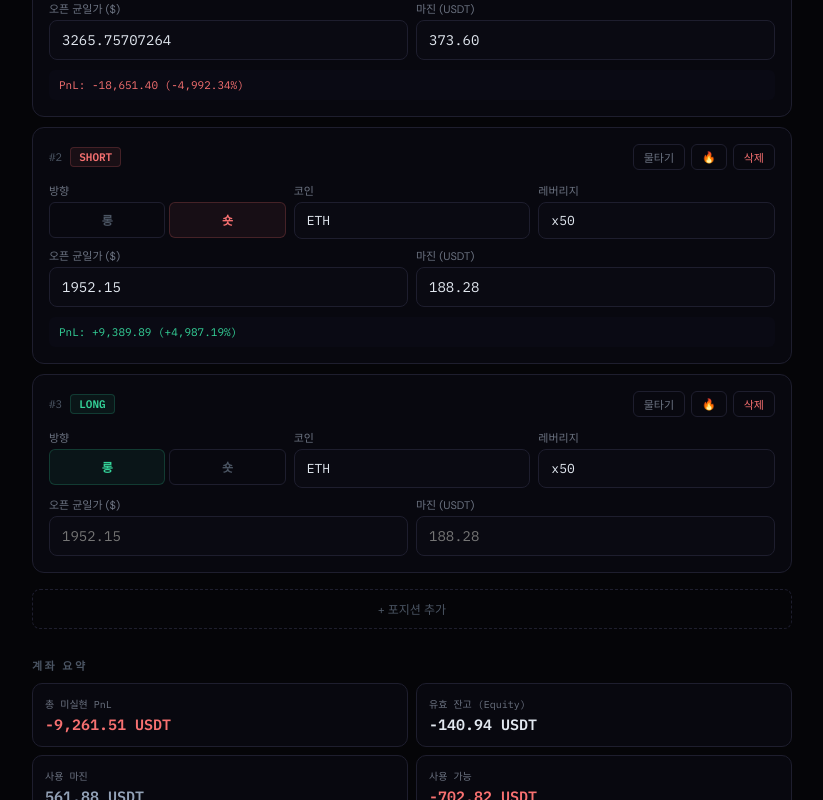
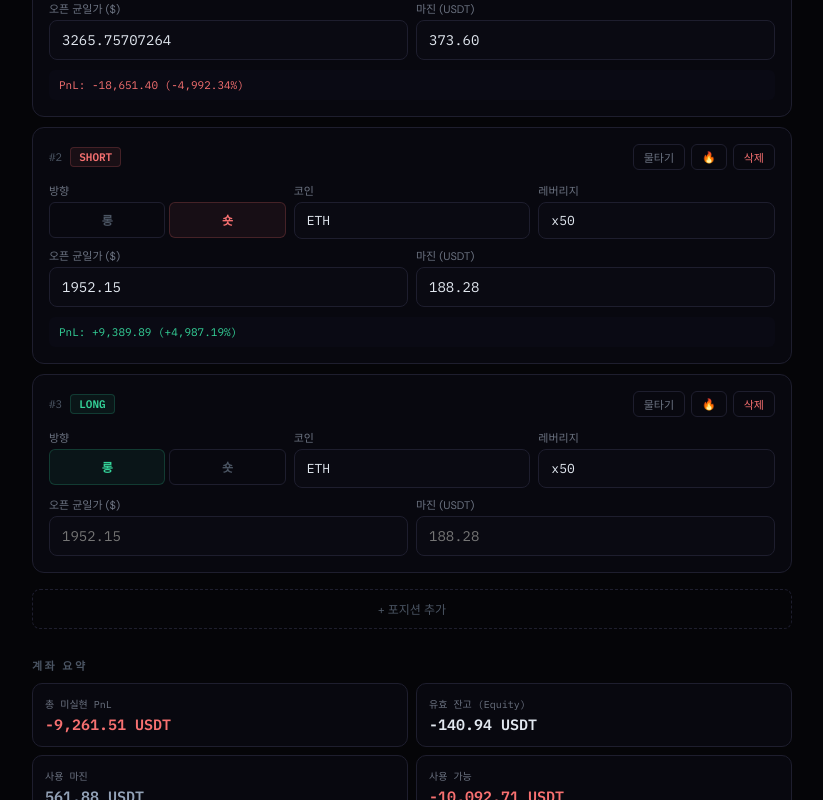
Before and after one commit to qwfgsdg/calc-simulator, a Next.js app: page /calc in a window 1280 px wide. Both pictures are taken after typing "5" into the empty fields and a click on the button "+ 포지션 추가". Shown: the part 481-1281 px from the top of the page, without its empty margins (228-1051 px from the left). Built offline with nearby package versions, Linux system fonts and the light colour scheme.

Commit message:
Update simulator-v4.jsx

```diff
--- a/app/calc/simulator-v4.jsx
+++ b/app/calc/simulator-v4.jsx
@@ -187,7 +187,10 @@ export default function SimV4() {
     const totalPnL = parsed.reduce((a, p) => a + p.pnl, 0);
     const equity = wb + totalPnL;
     const totalMargin = parsed.reduce((a, p) => a + p.mg, 0);
-    const freeMargin = equity - totalMargin;
+    // Bybit 방식: 미실현 이익은 사용가능 마진에 반영하지 않음 (손실만 반영)
+    const lossOnlyPnL = parsed.reduce((a, p) => a + Math.min(p.pnl, 0), 0);
+    const availEquity = wb + lossOnlyPnL;
+    const freeMargin = availEquity - totalMargin;
 
     // ── Reverse-engineer maintenance margin from exchange liq price ──
     // At liqPrice, equity = MM_actual
@@ -279,13 +282,15 @@ export default function SimV4() {
           : newAvg - totalFee / newQty;
         const moveNeeded = pct(breakeven - newAvg, newAvg);
 
-        // Free margin after
+        // Free margin after (Bybit: 손실만 반영)
         const afterTotalMargin = totalMargin + addTotalMargin;
-        const afterEquity = wb + parsed.reduce((a, p) => {
-          if (p.id === sel.id) return a + sel.sign * (cp > 0 ? (cp - newAvg) * newQty : 0);
-          return a + p.pnl;
+        const afterLossPnL = parsed.reduce((a, p) => {
+          const pnl = p.id === sel.id
+            ? sel.sign * (cp > 0 ? (cp - newAvg) * newQty : 0)
+            : p.pnl;
+          return a + Math.min(pnl, 0);
         }, 0);
-        const afterFreeMargin = afterEquity - afterTotalMargin;
+        const afterFreeMargin = (wb + afterLossPnL) - afterTotalMargin;
 
         const isLong = sel.dir === "long";
         const liqWorse = exLiq > 0 && afterLiq != null &&
@@ -351,7 +356,14 @@ export default function SimV4() {
             const moveNeeded = pct(breakeven - newAvg, newAvg);
 
             const afterTotalMargin = totalMargin + addMargin;
-            const afterFreeMargin = equity - afterTotalMargin;
+            // Bybit 방식: 역산 후에도 손실만 반영
+            const revAfterLossPnL = parsed.reduce((a, p) => {
+              const pnl = p.id === sel.id
+                ? sel.sign * (cp > 0 ? (cp - newAvg) * newQty : 0)
+                : p.pnl;
+              return a + Math.min(pnl, 0);
+            }, 0);
+            const afterFreeMargin = (wb + revAfterLossPnL) - afterTotalMargin;
 
             const liqWorse = exLiq > 0 && afterLiq != null &&
               (isLong ? afterLiq > exLiq : afterLiq < exLiq);
@@ -379,19 +391,56 @@ export default function SimV4() {
       }
     }
 
-    // ── Solve price for target available amount ──
-    // available(P) = wb + P*A - B - totalMargin, where A = Σ(sign_i * qty_i), B = Σ(sign_i * ep_i * qty_i)
-    // P = (T + B + totalMargin - wb) / A
-    const sumA = parsed.reduce((a, p) => a + p.sign * p.qty, 0);
-    const sumB = parsed.reduce((a, p) => a + p.sign * p.ep * p.qty, 0);
+    // ── Solve price for target available amount (Bybit 방식: 이분법) ──
+    // Bybit에서 available(P) = wb + Σ min(pnl_i(P), 0) - totalMargin
+    // min() 클리핑으로 비선형이므로 이분법 탐색 사용
+
+    // 주어진 가격 P에서 Bybit 방식 freeMargin 계산
+    const calcFreeMarginAt = (P, posArr, extraMargin = 0) => {
+      const arr = posArr || parsed;
+      const tMg = arr.reduce((a, p) => a + p.mg, 0) + extraMargin;
+      const lossPnL = arr.reduce((a, p) => {
+        const pnl = p.sign * (P - p.ep) * p.qty;
+        return a + Math.min(pnl, 0);
+      }, 0);
+      return wb + lossPnL - tMg;
+    };
 
     const solvePriceForAvail = (target, posArr, extraMargin = 0) => {
-      const sA = posArr ? posArr.reduce((a, p) => a + p.sign * p.qty, 0) : sumA;
-      const sB = posArr ? posArr.reduce((a, p) => a + p.sign * p.ep * p.qty, 0) : sumB;
-      const tMg = (posArr ? posArr.reduce((a, p) => a + p.mg, 0) : totalMargin) + extraMargin;
-      if (Math.abs(sA) < 1e-12) return null;
-      const P = (target + sB + tMg - wb) / sA;
-      return P > 0 ? P : null;
+      if (!cp || cp <= 0) return null;
+      const cur = calcFreeMarginAt(cp, posArr, extraMargin);
+      if (cur >= target) return cp; // 이미 충분
+
+      // 양방향 포지션에서는 위/아래 어느 쪽으로 가도 available이 줄어들 수 있으므로
+      // 양쪽 모두 탐색하여 해가 있는 방향을 찾음
+      const bisect = (lo, hi) => {
+        const fLo = calcFreeMarginAt(lo, posArr, extraMargin);
+        const fHi = calcFreeMarginAt(hi, posArr, extraMargin);
+        if (fLo < target && fHi < target) return null; // 범위 내 해 없음
+        // fHi >= target 쪽으로 수렴
+        let a = lo, b = hi;
+        if (calcFreeMarginAt(a, posArr, extraMargin) >= target) {
+          // a 쪽이 이미 충분 — a에서 target 미만이 되는 지점을 찾아야 함 (반전)
+          [a, b] = [b, a];
+        }
+        // a: 부족, b: 충분
+        for (let i = 0; i < 80; i++) {
+          const mid = (a + b) / 2;
+          if (calcFreeMarginAt(mid, posArr, extraMargin) < target) a = mid;
+          else b = mid;
+        }
+        const result = (a + b) / 2;
+        return result > 0 ? result : null;
+      };
+
+      const upResult = bisect(cp, cp * 200);
+      const dnResult = bisect(0.001, cp);
+
+      // 둘 다 해가 있으면 현재가에 더 가까운 쪽 반환
+      if (upResult != null && dnResult != null) {
+        return Math.abs(upResult - cp) < Math.abs(dnResult - cp) ? upResult : dnResult;
+      }
+      return upResult != null ? upResult : dnResult;
     };
 
     // Target available calc
@@ -469,7 +518,12 @@ export default function SimV4() {
         const remTotalPnL = remParsed.reduce((a, p) => a + p.sign * (cp - p.ep) * p.qty, 0);
         const remEquity = newWallet + remTotalPnL;
         const remTotalMargin = remParsed.reduce((a, p) => a + p.mg, 0);
-        const remFreeMargin = remEquity - remTotalMargin;
+        // Bybit 방식: 손실만 반영
+        const remLossPnL = remParsed.reduce((a, p) => {
+          const pnl = p.sign * (cp - p.ep) * p.qty;
+          return a + Math.min(pnl, 0);
+        }, 0);
+        const remFreeMargin = (newWallet + remLossPnL) - remTotalMargin;
 
         // New liq price
         const remLiq = mmRate ? solveLiq(remParsed, mmRate) : null;
@@ -1096,7 +1150,8 @@ export default function SimV4() {
               <SumCard label="사용 마진" value={`${fmt(calc.totalMargin)} USDT`}
                 color="#94a3b8" />
               <SumCard label="사용 가능" value={`${fmt(calc.freeMargin)} USDT`}
-                color={calc.freeMargin > 0 ? "#34d399" : "#f87171"} />
+                color={calc.freeMargin > 0 ? "#34d399" : "#f87171"}
+                sub="미실현 이익 미반영 (Bybit)" />
             </div>
 
             {/* Available amount target */}
@@ -2361,11 +2416,12 @@ function PosCard({ pos, idx, isSel, isPyraLocked, isPyraCounter, onSelect, onPyr
   );
 }
 
-function SumCard({ label, value, color }) {
+function SumCard({ label, value, color, sub }) {
   return (
     <div style={S.sumCard}>
       <div style={{ fontSize: 10, color: "#6b7280", marginBottom: 4 }}>{label}</div>
       <div style={{ fontSize: 15, fontWeight: 700, color, fontFamily: "'IBM Plex Mono'" }}>{value}</div>
+      {sub && <div style={{ fontSize: 9, color: "#4b5563", marginTop: 3 }}>{sub}</div>}
     </div>
   );
 }
```
